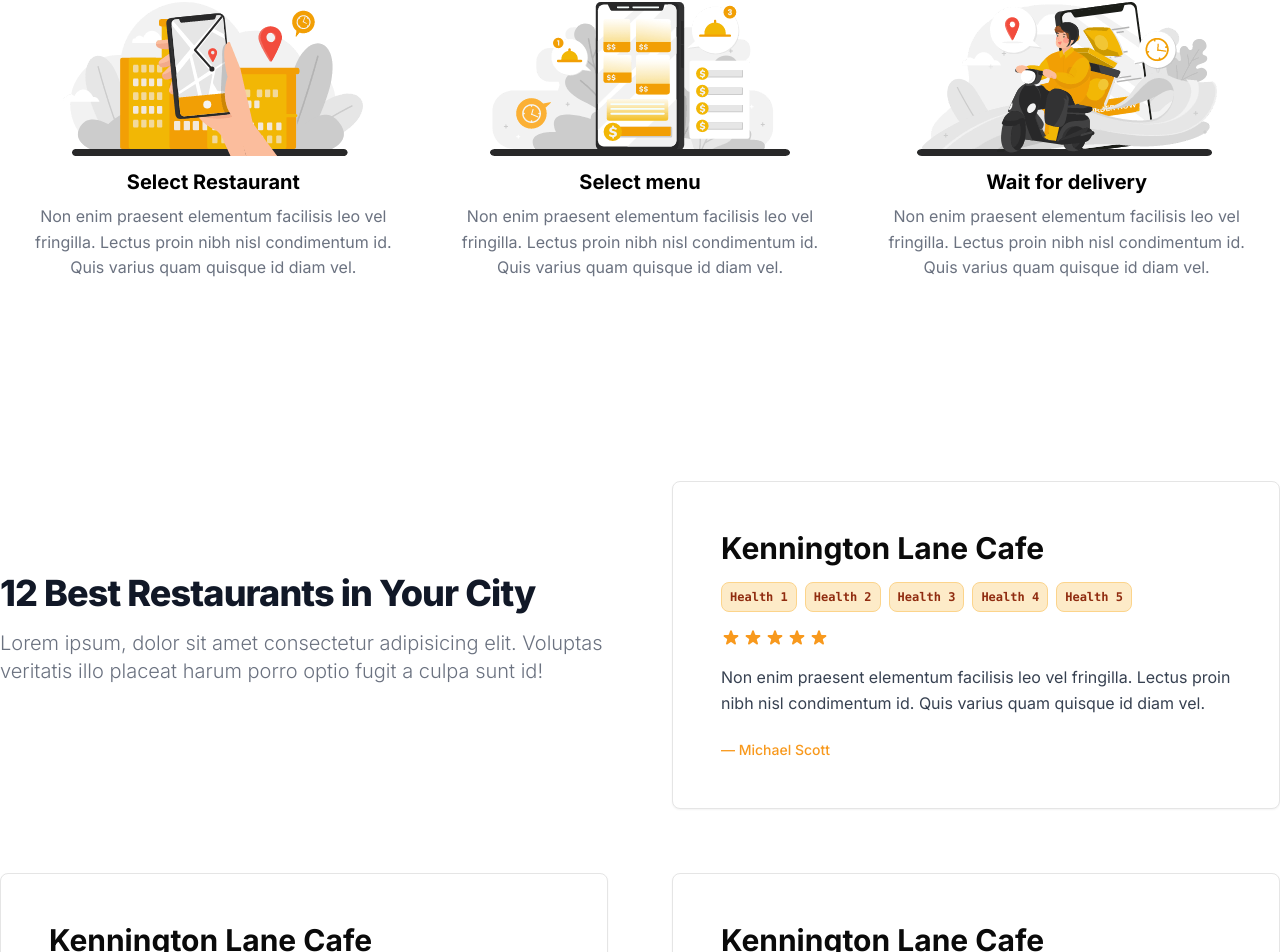
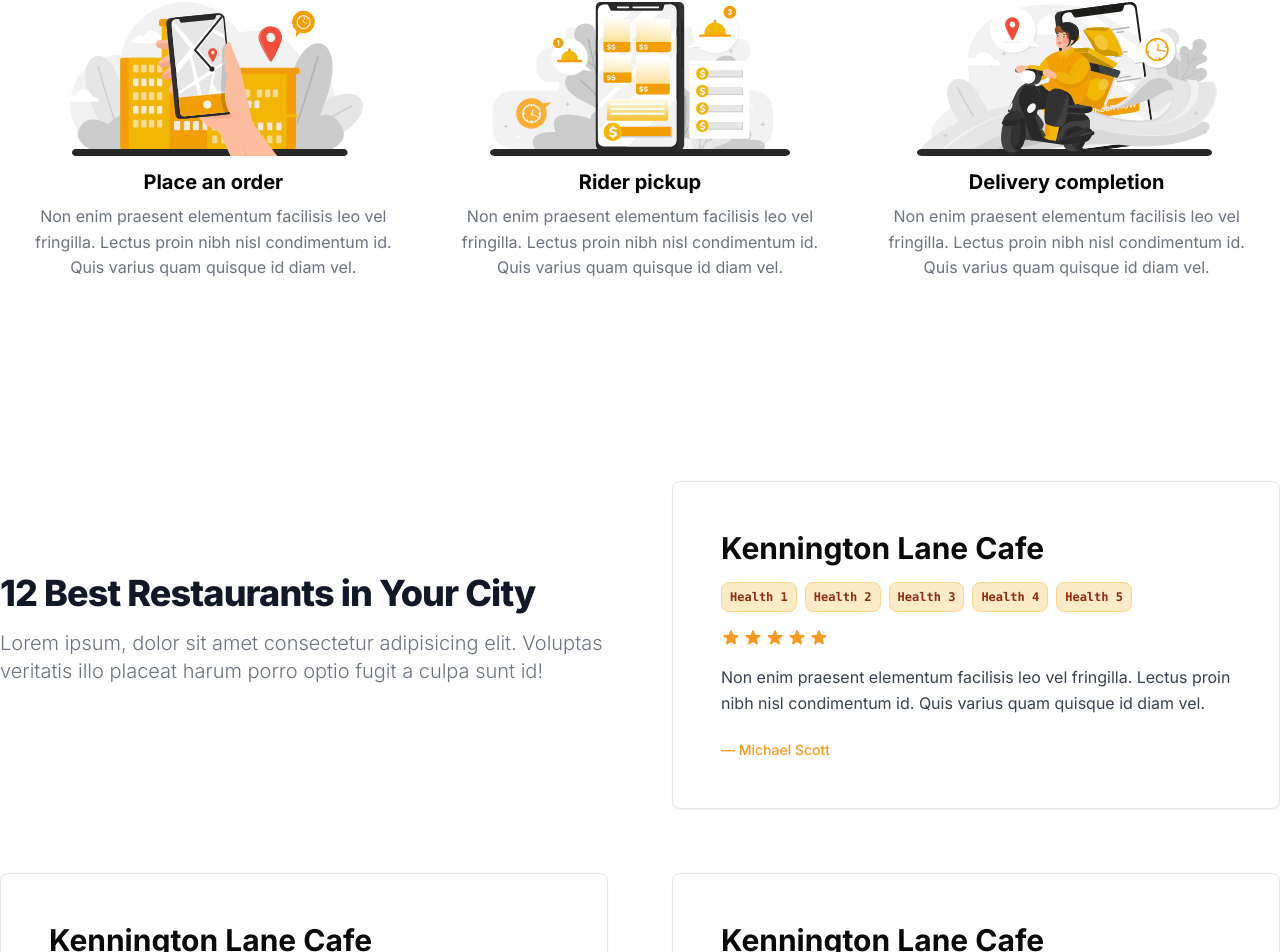
Before and after one commit to eugenewere/landing, a Vue app: page / in a window 1280 px wide. Shown: the part 1040-1992 px from the top of the page. Built offline with nearby package versions, Linux system fonts and the light colour scheme.

Commit message:
update content

```diff
--- a/src/components/AboutUs/AboutUs.vue
+++ b/src/components/AboutUs/AboutUs.vue
@@ -50,19 +50,19 @@ import {ref} from "vue";
 const data = ref(
     [
       {
-        name: 'Select Restaurant',
+        name: 'Place an order',
         id: 1,
         desc: 'Non enim praesent elementum facilisis leo vel fringilla. Lectus proin nibh nisl condimentum id. Quis varius quam quisque id diam vel.',
         img: "@/assets/image/about/Illustration-1.png"
       },
       {
-        name: 'Select menu',
+        name: 'Rider pickup',
         id: 2,
         desc: 'Non enim praesent elementum facilisis leo vel fringilla. Lectus proin nibh nisl condimentum id. Quis varius quam quisque id diam vel.',
         img: "@/assets/image/about/Illustration-2.png"
       },
       {
-        name: 'Wait for delivery',
+        name: 'Delivery completion',
         id: 3,
         desc: 'Non enim praesent elementum facilisis leo vel fringilla. Lectus proin nibh nisl condimentum id. Quis varius quam quisque id diam vel.',
         img: "@/assets/image/about/Illustration-3.png"
```
